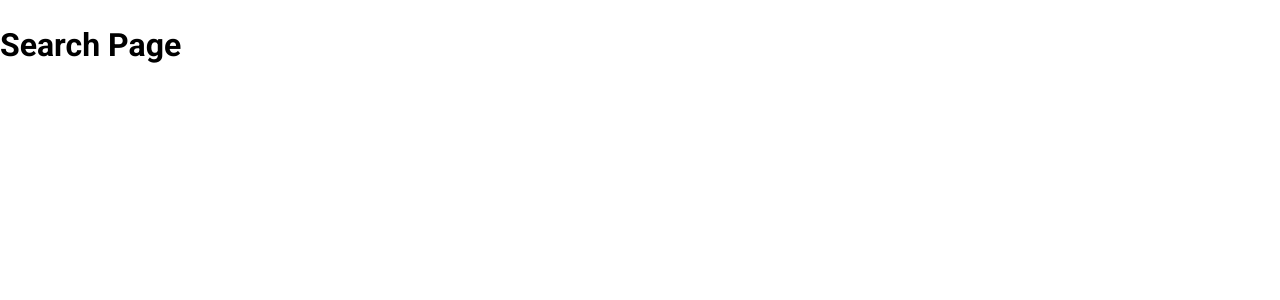
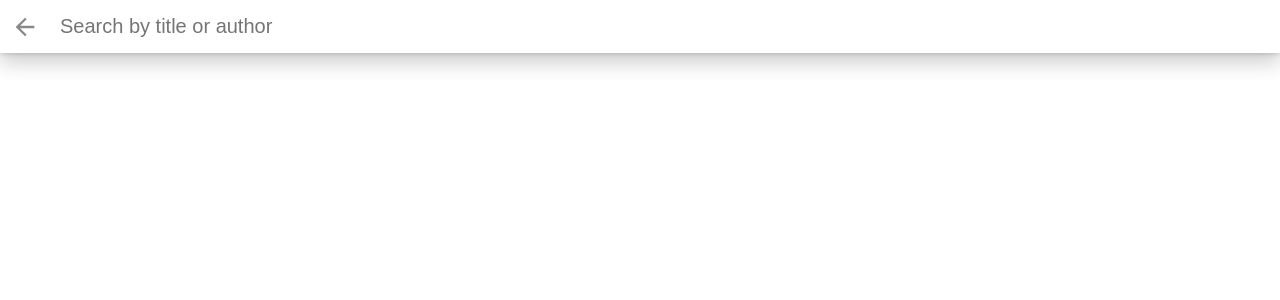
Before and after one commit to gzr7702/MyReads, a React (Create React App) app: page /search in a window 1280 px wide. Shown: the top 300 px of the page. Built offline with nearby package versions, Linux system fonts and the light colour scheme.

Commit message:
added search page

```diff
--- a/src/SearchBooks.js
+++ b/src/SearchBooks.js
@@ -1,10 +1,33 @@
 import React, { Component } from 'react'
 import PropTypes from 'prop-types'
+import { Link } from 'react-router-dom'
 
 class SearchBooks extends Component {
     render(){
         return(
-            <h1>Search Page</h1>
+            <div className="search-books">
+            <div className="search-books-bar">
+               <Link
+                  className="close-search"
+                  to="/">
+                  </Link>
+
+              <div className="search-books-input-wrapper">
+                {/*
+                  NOTES: The search from BooksAPI is limited to a particular set of search terms.
+                  You can find these search terms here:
+                  https://github.com/udacity/reactnd-project-myreads-starter/blob/master/SEARCH_TERMS.md
+                  However, remember that the BooksAPI.search method DOES search by title or author. So, don't worry if
+                  you don't find a specific author or title. Every search is limited by search terms.
+                */}
+                <input type="text" placeholder="Search by title or author"/>
+
+              </div>
+            </div>
+            <div className="search-books-results">
+              <ol className="books-grid"></ol>
+            </div>
+          </div>
         )
     }
 }
```
